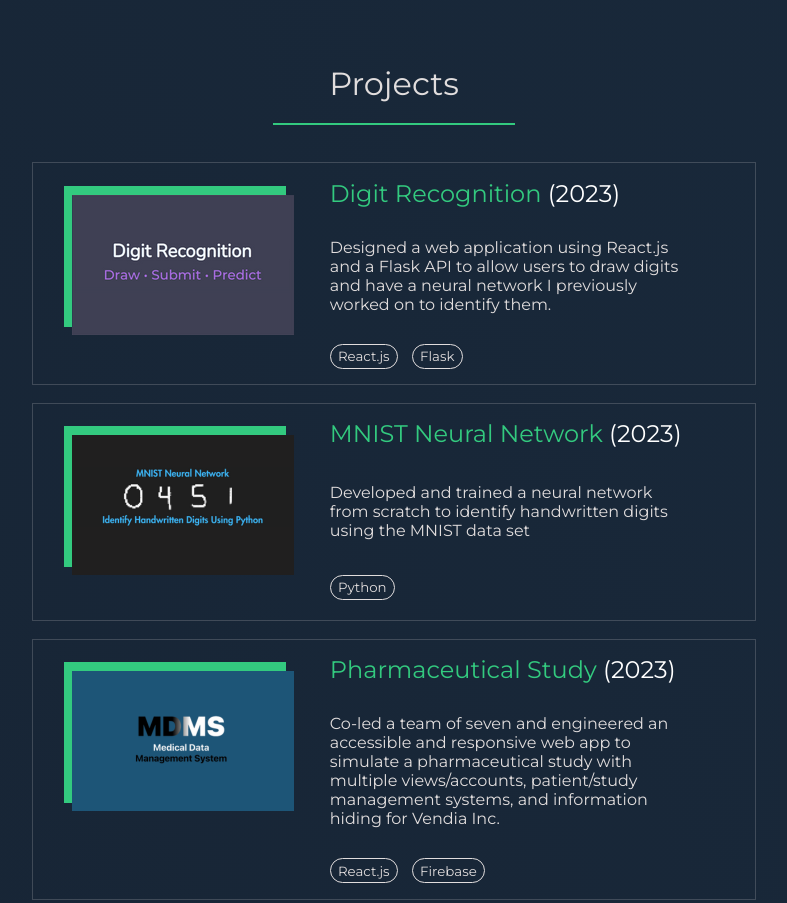
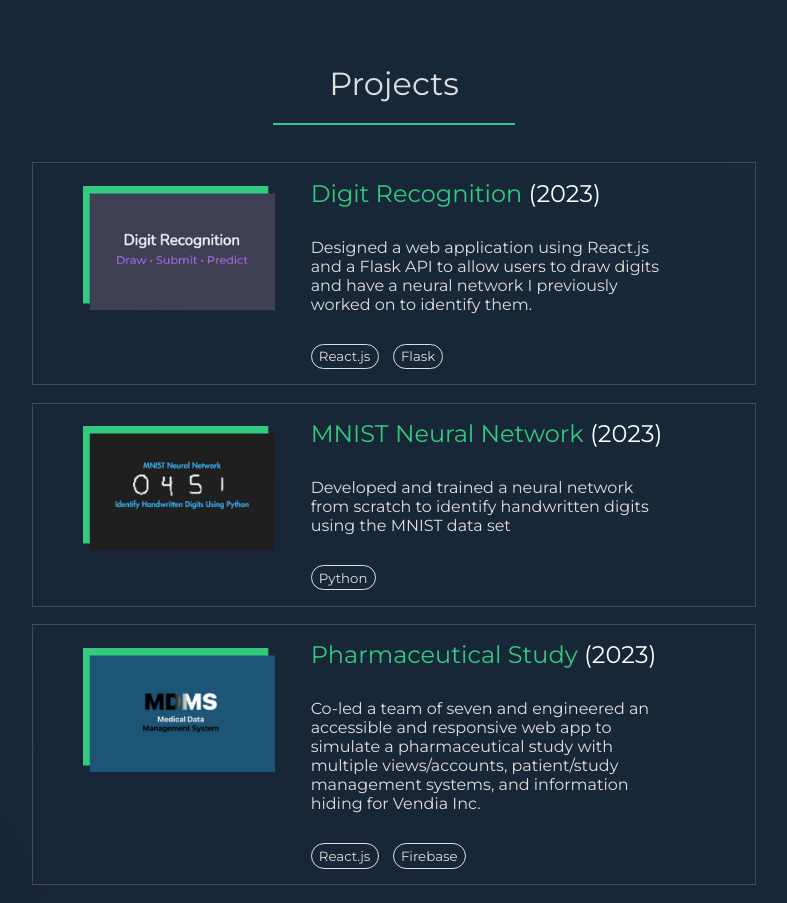
Before and after one commit to rahulio96/rahulio96.github.io, a plain HTML site: page index.html in a window 1280 px wide. Shown: the part 2811-3714 px from the top of the page, without its empty margins (246-1033 px from the left). Drawn offline with Linux system fonts and the light colour scheme.

Commit message:
Made project images smaller

```diff
--- a/styles.css
+++ b/styles.css
@@ -277,9 +277,9 @@ nav ul li a:hover {
 .proj-logo {
     max-width: 100%;
     height: auto;
-    max-height: 150px;
-    padding-bottom: 4%;
-    padding-top:1%;
+    max-height: 125px;
+    margin-bottom: 4%;
+    margin-top:1%;
 }
 
 .contact {
```
